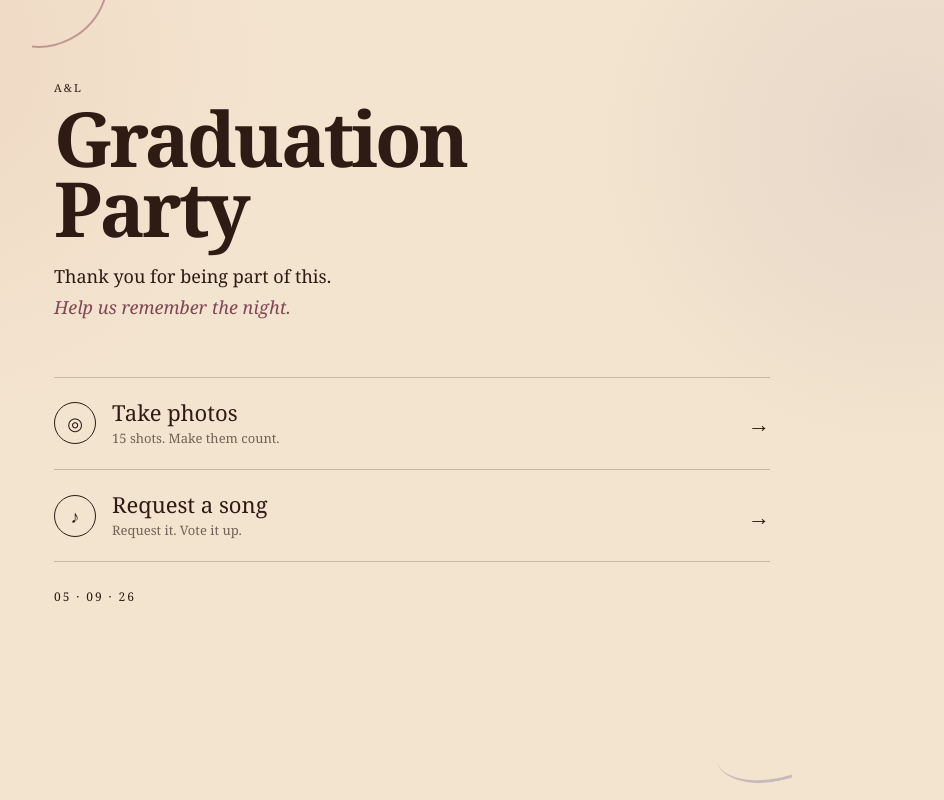
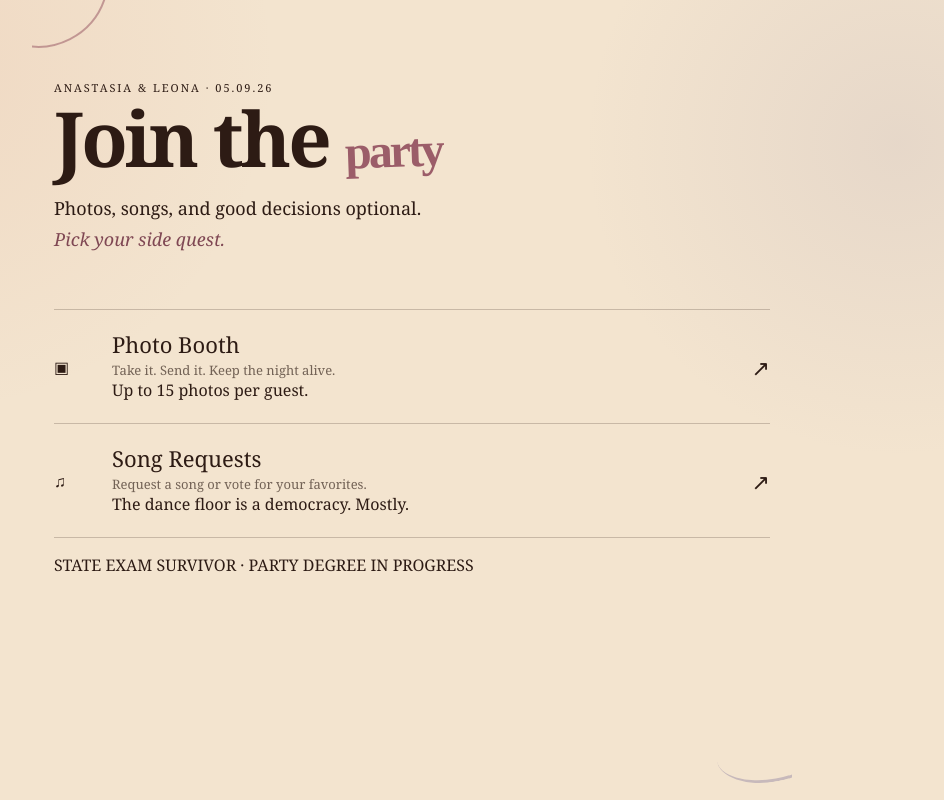
Before and after one commit to yanastasia/grad_party_webapp, a Next.js app: page / in a window 1280 px wide. Shown: the whole page, without its empty margins (228-1172 px from the left). Built offline with nearby package versions, Linux system fonts and the light colour scheme.

Commit message:
Style party landing page with vintage design

```diff
--- a/app/page.js
+++ b/app/page.js
@@ -2,37 +2,45 @@ import Link from 'next/link';
 
 export default function HomePage() {
   return (
-    <main className="page">
-      <section className="homeHero">
-        <p className="eyebrow">A&amp;L</p>
-        <h1 className="display">Graduation<br />Party</h1>
+    <main className="page partyPage homePage">
+      <div className="doodle doodleFlowers" aria-hidden="true" />
+      <div className="doodle doodleLights" aria-hidden="true" />
+      <div className="doodle doodleMountain" aria-hidden="true" />
+      <div className="scribble scribbleOne" aria-hidden="true" />
+      <div className="scribble scribbleTwo" aria-hidden="true" />
+
+      <section className="homeHero vintageCard">
+        <p className="eyebrow">Anastasia &amp; Leona · 05.09.26</p>
+        <h1 className="display">Join the <span className="script displayScript">party</span></h1>
         <p className="gratitude">
-          Thank you for being part of this.
-          <em>Help us remember the night.</em>
+          Photos, songs, and good decisions optional.
+          <em>Pick your side quest.</em>
         </p>
       </section>
 
       <section className="activityList" aria-label="Party activities">
-        <Link className="activity" href="/photos">
-          <span className="activityIcon" aria-hidden="true">◎</span>
+        <Link className="activity activityPhoto" href="/photos">
+          <span className="activitySketch" aria-hidden="true">▣</span>
           <span>
-            <span className="activityTitle">Take photos</span>
-            <span className="activityCopy">15 shots. Make them count.</span>
+            <span className="activityTitle">Photo Booth</span>
+            <span className="activityCopy">Take it. Send it. Keep the night alive.</span>
+            <span className="activityNote">Up to 15 photos per guest.</span>
           </span>
-          <span className="activityArrow" aria-hidden="true">→</span>
+          <span className="activityArrow" aria-hidden="true">↗</span>
         </Link>
 
-        <a className="activity" href="https://dekk.fm/mix?room=a-l-xi" target="_blank" rel="noreferrer">
-          <span className="activityIcon" aria-hidden="true">♪</span>
+        <a className="activity activityMusic" href="https://dekk.fm/mix?room=a-l-xi" target="_blank" rel="noreferrer">
+          <span className="activitySketch" aria-hidden="true">♫</span>
           <span>
-            <span className="activityTitle">Request a song</span>
-            <span className="activityCopy">Request it. Vote it up.</span>
+            <span className="activityTitle">Song Requests</span>
+            <span className="activityCopy">Request a song or vote for your favorites.</span>
+            <span className="activityNote">The dance floor is a democracy. Mostly.</span>
           </span>
-          <span className="activityArrow" aria-hidden="true">→</span>
+          <span className="activityArrow" aria-hidden="true">↗</span>
         </a>
       </section>
 
-      <p className="partyDate">05 · 09 · 26</p>
+      <p className="partyFooter">STATE EXAM SURVIVOR · PARTY DEGREE IN PROGRESS</p>
     </main>
   );
 }
```
